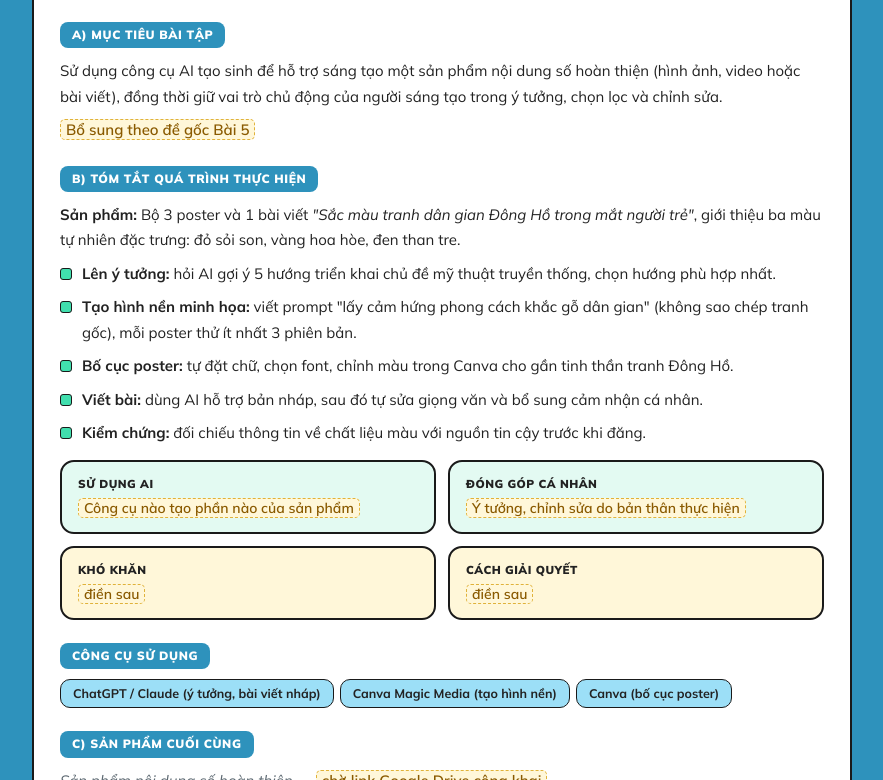
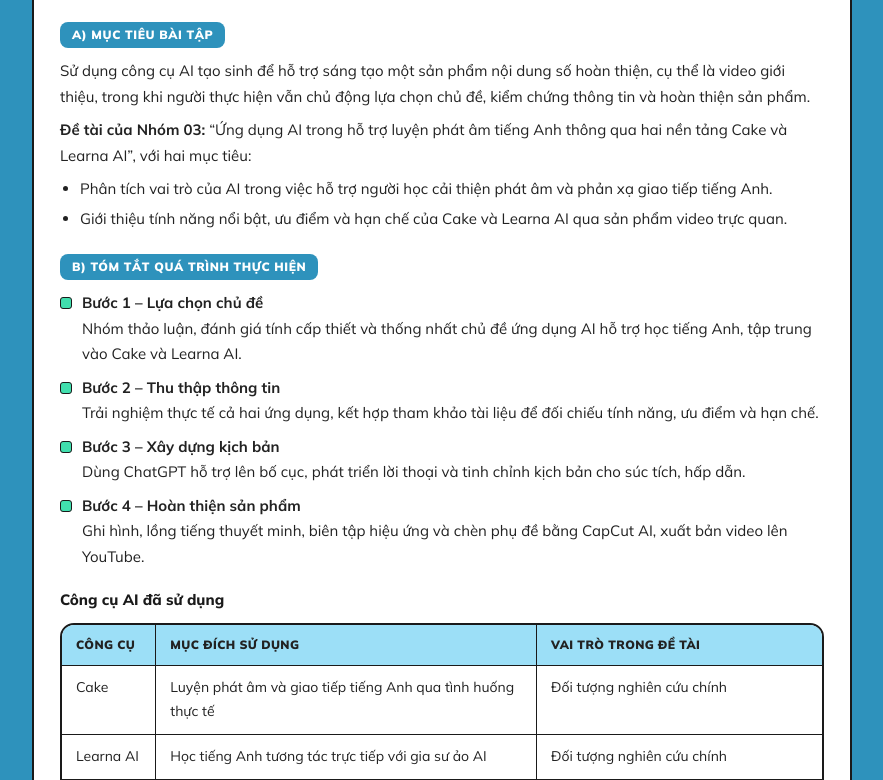
Before and after one commit to xuanthao18122000/portfolio-testing, a plain HTML site: page bai-5.html in a window 1280 px wide. Shown: the part 495-1275 px from the top of the page, without its empty margins (198-1081 px from the left). Drawn offline with Linux system fonts and the light colour scheme.

Commit message:
Bổ sung Bài 5 theo báo cáo của sinh viên
Co-Authored-By: Claude Opus 5.5 <noreply@anthropic.com>

```diff
--- a/bai-5.html
+++ b/bai-5.html
@@ -41,22 +41,30 @@
       <div class="project-subject">Bài tập 5 · Chương 5 · Mục 5.4</div>
       <div class="project-title">Sử dụng AI tạo sinh để hỗ trợ sáng tạo nội dung</div>
     </div>
-    <span class="status-badge status-wip">Đang thực hiện</span>
+    <span class="status-badge status-done">Hoàn thành</span>
   </div>
   <div class="project-body">
-    <div class="project-section"><div class="project-section-label">a) Mục tiêu bài tập</div><p>Sử dụng công cụ AI tạo sinh để hỗ trợ sáng tạo một sản phẩm nội dung số hoàn thiện (hình ảnh, video hoặc bài viết), đồng thời giữ vai trò chủ động của người sáng tạo trong ý tưởng, chọn lọc và chỉnh sửa.</p>
-<p><span class="todo">Bổ sung theo đề gốc Bài 5</span></p></div>
-    <div class="project-section"><div class="project-section-label">b) Tóm tắt quá trình thực hiện</div><p><strong>Sản phẩm:</strong> Bộ 3 poster và 1 bài viết <em>"Sắc màu tranh dân gian Đông Hồ trong mắt người trẻ"</em>, giới thiệu ba màu tự nhiên đặc trưng: đỏ sỏi son, vàng hoa hòe, đen than tre.</p>
-<ul class="steps">
-<li><div><b>Lên ý tưởng:</b> hỏi AI gợi ý 5 hướng triển khai chủ đề mỹ thuật truyền thống, chọn hướng phù hợp nhất.</div></li>
-<li><div><b>Tạo hình nền minh họa:</b> viết prompt "lấy cảm hứng phong cách khắc gỗ dân gian" (không sao chép tranh gốc), mỗi poster thử ít nhất 3 phiên bản.</div></li>
-<li><div><b>Bố cục poster:</b> tự đặt chữ, chọn font, chỉnh màu trong Canva cho gần tinh thần tranh Đông Hồ.</div></li>
-<li><div><b>Viết bài:</b> dùng AI hỗ trợ bản nháp, sau đó tự sửa giọng văn và bổ sung cảm nhận cá nhân.</div></li>
-<li><div><b>Kiểm chứng:</b> đối chiếu thông tin về chất liệu màu với nguồn tin cậy trước khi đăng.</div></li>
+    <div class="project-section"><div class="project-section-label">a) Mục tiêu bài tập</div><p>Sử dụng công cụ AI tạo sinh để hỗ trợ sáng tạo một sản phẩm nội dung số hoàn thiện, cụ thể là video giới thiệu, trong khi người thực hiện vẫn chủ động lựa chọn chủ đề, kiểm chứng thông tin và hoàn thiện sản phẩm.</p>
+<p><strong>Đề tài của Nhóm 03:</strong> “Ứng dụng AI trong hỗ trợ luyện phát âm tiếng Anh thông qua hai nền tảng Cake và Learna AI”, với hai mục tiêu:</p>
+<ul><li>Phân tích vai trò của AI trong việc hỗ trợ người học cải thiện phát âm và phản xạ giao tiếp tiếng Anh.</li>
+<li>Giới thiệu tính năng nổi bật, ưu điểm và hạn chế của Cake và Learna AI qua sản phẩm video trực quan.</li></ul></div>
+    <div class="project-section"><div class="project-section-label">b) Tóm tắt quá trình thực hiện</div><ul class="steps">
+<li><div><b>Bước 1 – Lựa chọn chủ đề</b><br>Nhóm thảo luận, đánh giá tính cấp thiết và thống nhất chủ đề ứng dụng AI hỗ trợ học tiếng Anh, tập trung vào Cake và Learna AI.</div></li>
+<li><div><b>Bước 2 – Thu thập thông tin</b><br>Trải nghiệm thực tế cả hai ứng dụng, kết hợp tham khảo tài liệu để đối chiếu tính năng, ưu điểm và hạn chế.</div></li>
+<li><div><b>Bước 3 – Xây dựng kịch bản</b><br>Dùng ChatGPT hỗ trợ lên bố cục, phát triển lời thoại và tinh chỉnh kịch bản cho súc tích, hấp dẫn.</div></li>
+<li><div><b>Bước 4 – Hoàn thiện sản phẩm</b><br>Ghi hình, lồng tiếng thuyết minh, biên tập hiệu ứng và chèn phụ đề bằng CapCut AI, xuất bản video lên YouTube.</div></li>
 </ul>
-<dl class="kv"><div><dt>Sử dụng AI</dt><dd><span class="todo">Công cụ nào tạo phần nào của sản phẩm</span></dd></div><div><dt>Đóng góp cá nhân</dt><dd><span class="todo">Ý tưởng, chỉnh sửa do bản thân thực hiện</span></dd></div><div><dt>Khó khăn</dt><dd><span class="todo">điền sau</span></dd></div><div><dt>Cách giải quyết</dt><dd><span class="todo">điền sau</span></dd></div></dl></div>
-    <div class="project-section"><div class="project-section-label">Công cụ sử dụng</div><div class="tools-row"><span class="tool-tag">ChatGPT / Claude (ý tưởng, bài viết nháp)</span><span class="tool-tag">Canva Magic Media (tạo hình nền)</span><span class="tool-tag">Canva (bố cục poster)</span></div></div>
-    <div class="project-section"><div class="project-section-label">c) Sản phẩm cuối cùng</div><p class="placeholder-note">Sản phẩm nội dung số hoàn thiện — <span class="todo">chờ link Google Drive công khai</span></p></div>
+<h3>Công cụ AI đã sử dụng</h3>
+<div class="table-wrap"><table><thead><tr><th>Công cụ</th><th>Mục đích sử dụng</th><th>Vai trò trong đề tài</th></tr></thead><tbody><tr><td>Cake</td><td>Luyện phát âm và giao tiếp tiếng Anh qua tình huống thực tế</td><td>Đối tượng nghiên cứu chính</td></tr><tr><td>Learna AI</td><td>Học tiếng Anh tương tác trực tiếp với gia sư ảo AI</td><td>Đối tượng nghiên cứu chính</td></tr><tr><td>ChatGPT</td><td>Tra cứu, hệ thống hóa nội dung và xây dựng kịch bản</td><td>Hỗ trợ hoàn thiện báo cáo và kịch bản video</td></tr><tr><td>CapCut AI</td><td>Biên tập hình ảnh, chỉnh sửa video, tạo phụ đề tự động</td><td>Hỗ trợ hậu kỳ và hoàn thiện sản phẩm</td></tr></tbody></table></div>
+<dl class="kv"><div><dt>Khó khăn</dt><dd>Tìm kiếm, sàng lọc tài liệu chuyên môn tốn nhiều thời gian; cần tìm hiểu sâu cách vận hành, ưu nhược điểm của hai ứng dụng để chắt lọc nội dung; phối hợp nhóm, thống nhất định hướng và tiến độ từ soạn nội dung đến dựng phim</dd></div><div><dt>Cách giải quyết</dt><dd>Trải nghiệm trực tiếp cả hai ứng dụng và đối chiếu với tài liệu; phân công nhiệm vụ rõ ràng; điều chỉnh liên tục giữa các khâu để bảo đảm đồng bộ và đúng tiến độ</dd></div><div><dt>Cam kết</dt><dd>Công bố trung thực phạm vi sử dụng AI; không đưa thông tin cá nhân, dữ liệu nhạy cảm lên công cụ AI công cộng; tự rà soát, kiểm chứng và chịu trách nhiệm về nội dung</dd></div></dl></div>
+    <div class="project-section"><div class="project-section-label">Công cụ sử dụng</div><div class="tools-row"><span class="tool-tag">ChatGPT (tra cứu, kịch bản)</span><span class="tool-tag">CapCut AI (dựng video, phụ đề tự động)</span><span class="tool-tag">Cake (đối tượng tìm hiểu)</span><span class="tool-tag">Learna AI (đối tượng tìm hiểu)</span><span class="tool-tag">YouTube (đăng video)</span></div></div>
+    <div class="project-section"><div class="project-section-label">c) Sản phẩm cuối cùng</div><h3>Video sản phẩm (YouTube)</h3>
+<div class="embed"><iframe src="https://www.youtube-nocookie.com/embed/qW69FHn8Ky0" style="aspect-ratio:16/9" loading="lazy" title="Video Bài 5 – Nhóm 03" allow="accelerometer; clipboard-write; encrypted-media; gyroscope; picture-in-picture" allowfullscreen></iframe></div>
+<div class="attach-row"><a class="attach-btn" href="https://youtu.be/qW69FHn8Ky0" target="_blank" rel="noopener"><svg viewBox="0 0 16 16" fill="currentColor"><path d="M4 1h5l4 4v9a1 1 0 01-1 1H4a1 1 0 01-1-1V2a1 1 0 011-1z"/></svg> Mở video trên YouTube</a></div>
+<h3>Cấu trúc kịch bản video</h3>
+<div class="table-wrap"><table><thead><tr><th>Phần</th><th>Nội dung</th><th>Thuyết minh trọng tâm</th></tr></thead><tbody><tr><td>1</td><td>Giới thiệu đề tài</td><td>Xu hướng ứng dụng AI trong giáo dục hiện đại, đặc biệt là học ngoại ngữ</td></tr><tr><td>2</td><td>Nền tảng Cake</td><td>Tính năng hỗ trợ luyện phát âm chuẩn và phản xạ giao tiếp</td></tr><tr><td>3</td><td>Nền tảng Learna AI</td><td>Học tập cá nhân hóa, hội thoại trực tiếp với AI</td></tr><tr><td>4</td><td>So sánh hai ứng dụng</td><td>Đối chiếu ưu điểm, hạn chế để người học chọn công cụ phù hợp</td></tr><tr><td>5</td><td>Kết luận</td><td>Giá trị thực tiễn và hiệu quả của AI trong nâng cao năng lực tiếng Anh</td></tr></tbody></table></div>
+<h3>Báo cáo Bài 5</h3>
+<div class="embed embed-doc"><iframe src="https://view.officeapps.live.com/op/embed.aspx?src=https%3A%2F%2Fxuanthao18122000.github.io%2Fportfolio-testing%2Ffiles%2FBai5_DuongThiHuongGiang.docx" loading="lazy" title="Báo cáo Bài tập 5 – AI tạo sinh hỗ trợ sáng tạo nội dung"></iframe></div><div class="attach-row"><a class="attach-btn" href="files/Bai5_DuongThiHuongGiang.docx" download><svg viewBox="0 0 16 16" fill="currentColor"><path d="M4 1h5l4 4v9a1 1 0 01-1 1H4a1 1 0 01-1-1V2a1 1 0 011-1z"/></svg> Tải về: Báo cáo Bài tập 5 – AI tạo sinh hỗ trợ sáng tạo nội dung (.docx)</a></div></div>
   </div>
 </article>
 <nav class="pager" aria-label="Chuyển trang">
```
Also changed, not shown: projects.html (+2 -2 lines), 1 other file.
